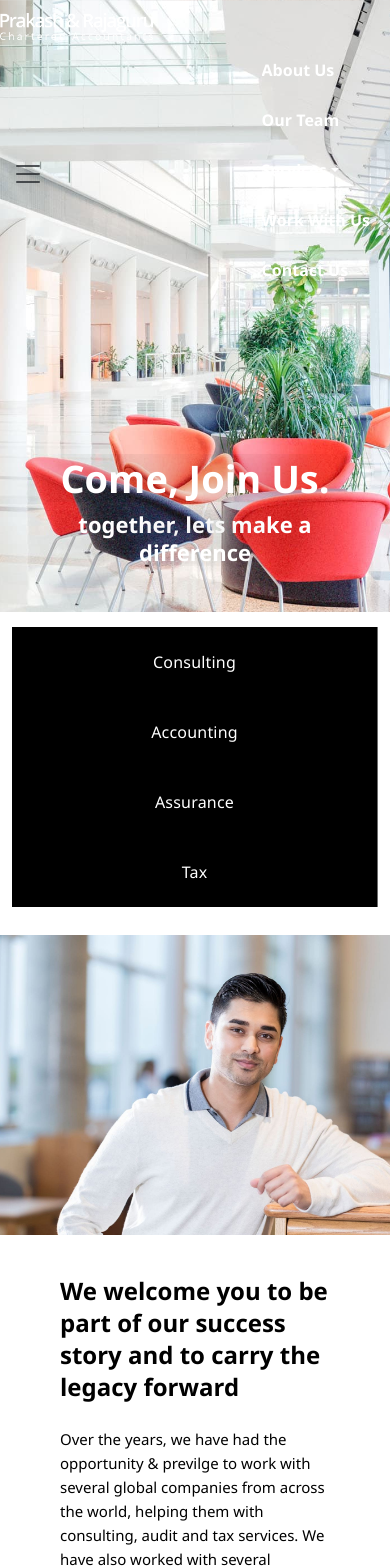
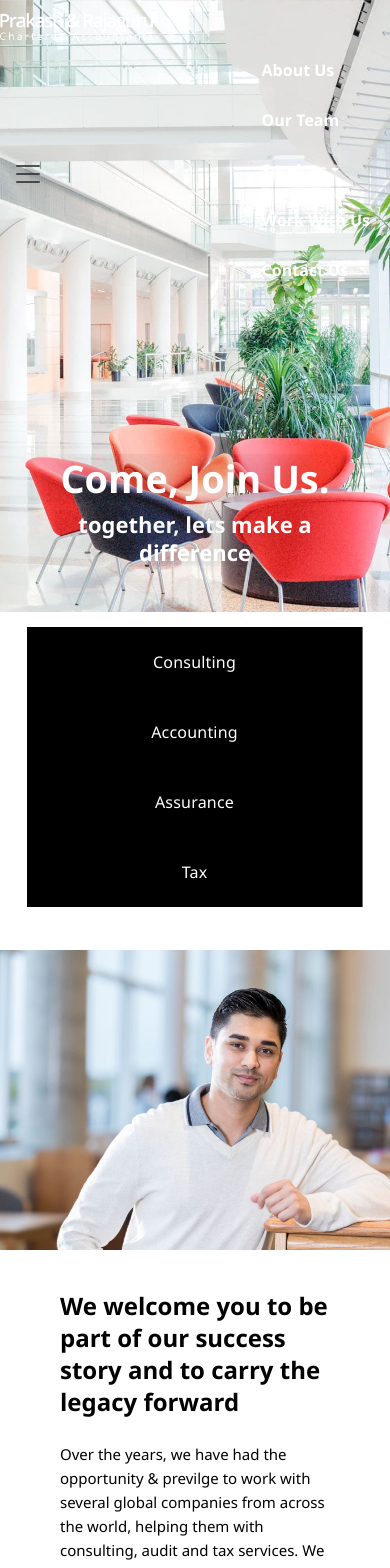
Before and after one commit to Swadhin2001/PandR, a Next.js app: page /work-with-us in a window 390 px wide. Shown: the top 1568 px of the page. Built offline with nearby package versions, Linux system fonts and the light colour scheme; a small style sheet from the web is missing.

Commit message:
bug fixed

```diff
--- a/src/components/Black_cards.jsx
+++ b/src/components/Black_cards.jsx
@@ -4,9 +4,9 @@ import Link from 'next/link'
 
 function Black_cards() {
   return (
-    <div className="d-flex justify-content-center">
-      <div className="container black-cards mobile-space">
-          <div className='row elementor-container'>
+    <div className="d-flex justify-content-center container-1200 black-mobile-space">
+      <div className="container black-cards ">
+          <div className='row elementor-container '>
               <Link href = "/consulting" className='col-md-3 black-cards-container'>
                 <p className='text-center m-0' style = {{"fontSize": "16px", "fontWeight": "400", "lineHeight": "20px"}}>Consulting</p>
               </Link>
--- a/src/components/Body_5.jsx
+++ b/src/components/Body_5.jsx
@@ -7,7 +7,6 @@ import Image_right from './Image_right'
 function Home_Body(props) {
   return (
     <div className="d-flex justify-content-center" >
-
       <div className='mainBody container-1200'>
           <motion.div initial = {{opacity: 0, y: -20}} whileInView={{opacity: 1, y : 0}}
     transition={{ duration: 1}}>
--- a/src/components/Elementor_widget_wrap.jsx
+++ b/src/components/Elementor_widget_wrap.jsx
@@ -6,7 +6,6 @@ function Elementor_widget_wrap(props) {
     <div className="d-flex justify-content-center">
 
       <div className="container-1140 elementor-widget-wrap mobile-space">
-        {/* <div className="container-1140 mobile-space"> */}
         <div className='row elementor-container'>
             <Link href = "/consulting" className='col-md-3  elementor-container'>
               <h2 className='text-light pb-1' style = {{"fontWeight":"600", "fontSize": "18px"}}>{props.heading1}</h2>
@@ -25,7 +24,6 @@ function Elementor_widget_wrap(props) {
               <p className='text-light m-0' style = {{"fontWeight":"400", "fontSize": "15px"}}>{props.about4}</p>
             </Link>
         </div>
-        {/* </div> */}
       </div>
     </div>
   )
--- a/src/components/Our_current_open_positions.jsx
+++ b/src/components/Our_current_open_positions.jsx
@@ -10,9 +10,9 @@ function Our_current_open_positions() {
             <div className="container">
                 <div className="row my-5">
                     <div className="col-md-6">
-                        <div className='d-flex border border-secondary'>
-                            <Image src = {image1} alt = "" style = {{"width": "200px", "height": "280px", "objectFit": "cover"}}/>
-                            <div>
+                        <div className='d-flex border border-secondary '>
+                            <Image src = {image1} alt = "" style = {{"width": "200px", "height": "282px", "objectFit": "cover"}}/>
+                            <div style={{"padding":"15px"}}>
                                 <h4 className='current-pos-h4'>Manager Audit & Tax: 1 Position</h4>
                                 <p className='current-pos-p'>Qualified Chartered Accountant with 2+ years post qualification experience in CA firm. The Manager would be responsible to plan & execute agreed professional client engagements independently, with support with team of executives & articles. In addition to the client servicing, the role also requires the Manager to provide guidance & mentorship to the team.</p>
                             </div>
@@ -20,8 +20,8 @@ function Our_current_open_positions() {
                     </div>
                     <div className="col-md-6">
                     <div className='d-flex border border-secondary'>
-                            <Image src = {image1} alt = "" style = {{"width": "200px", "height": "280px", "objectFit": "cover"}}/>
-                            <div>
+                            <Image src = {image1} alt = "" style = {{"width": "200px", "height": "281px", "objectFit": "cover"}}/>
+                            <div style={{"padding":"15px"}}>
                                 <h4 className='current-pos-h4'>Senior Executive Audit & Tax- 3 Positions</h4>
                                 <p className='current-pos-p'>Graduate with degree in commerce, semi-qualified with experience of at least 3+ years, with ability to independently handle the audits & related engagements in consulting, audit, and tax matters for subsidiaries of global clients or domestic clients.</p>
                             </div>
--- a/src/styles/globals.css
+++ b/src/styles/globals.css
@@ -4,8 +4,10 @@
 .container-md {
   max-width: 1140px;
 }
+.container-980{
+  max-width: 980px;
+}
 .details {
-  /* position: relative; */
   margin-top: 29%;
   text-align: center;
   font-weight: bold;
@@ -324,6 +326,10 @@
   text-align: center;
   text-decoration: none;
 }
+.black-cards-container {
+  animation: transitionIn 2s;
+  object-fit: contain;
+}
 .nav-padding{
   padding: 13px 20px;
 }
@@ -367,6 +373,9 @@
     padding-left: 30px;
     padding-right: 30px;
   }
+  .black-mobile-space{
+    padding: 15px 15px 15px 15px;
+  }
   * {
     overflow-x: hidden;
   }
```
Lines whose indentation alone changed are shown as unchanged.
